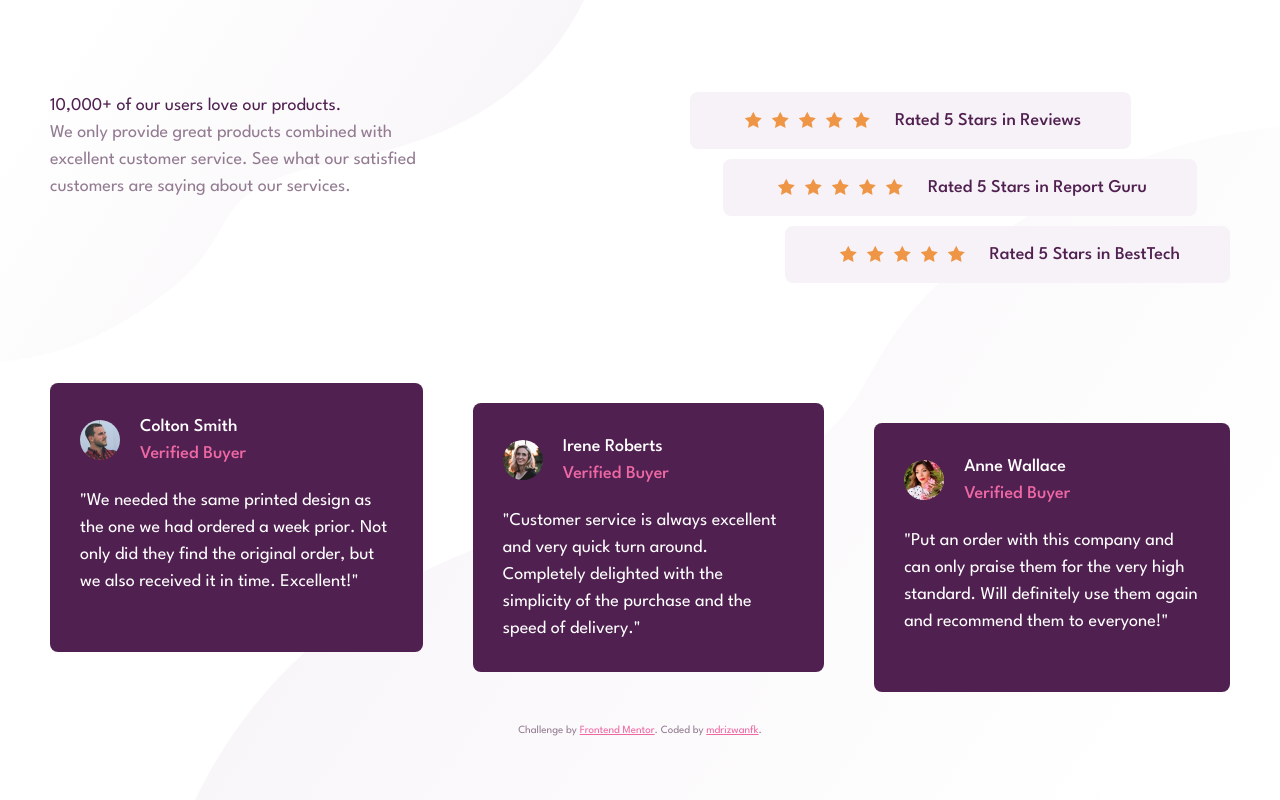
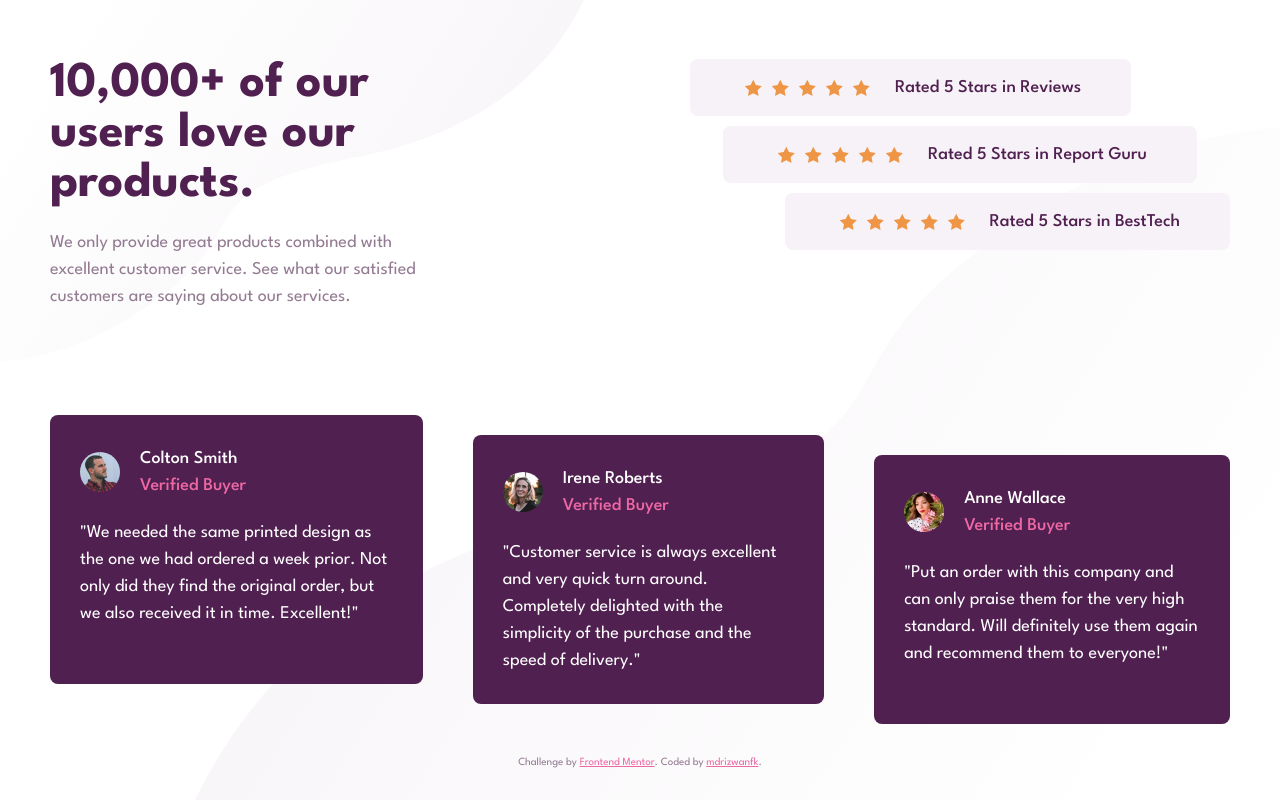
Before and after one commit to mdrizwanfk/fem-social-proof-section, a plain HTML site: page index.html in a window 1280 px wide. Drawn offline with Linux system fonts and the light colour scheme.

Commit message:
h2 style correcion

```diff
--- a/style.css
+++ b/style.css
@@ -183,7 +183,7 @@ body {
   margin-bottom: 2.5rem;
 }
 
-.sp-claim > h2 {
+.sp-claim > h1 {
   font-weight: var(--fw-700);
   font-size: var(--fs-heading);
   line-height: 2.5rem;
@@ -268,7 +268,7 @@ body {
     margin-bottom: 2.5rem;
   }
 
-  .sp-claim > h2 {
+  .sp-claim > h1 {
     font-weight: var(--fw-700);
     font-size: 5rem;
     line-height: 5rem;
```
